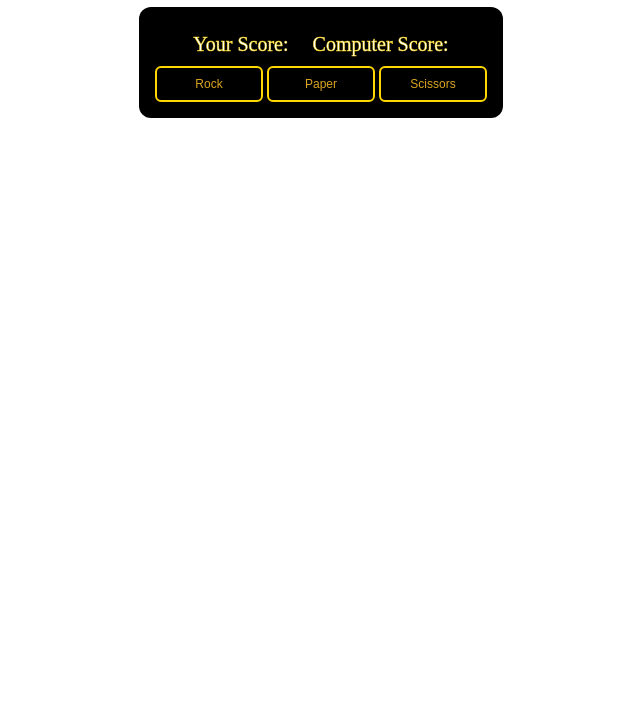
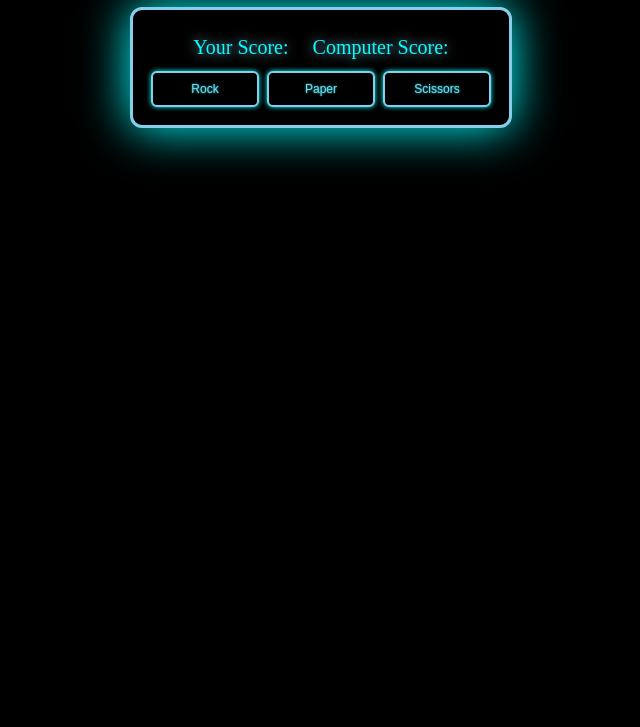
Before and after one commit to CrikeyMikey/Project-rock-paper-scissors, a plain HTML site: page index.html in a window 1280 px wide. Shown: the part 81-808 px from the top of the page, without its empty margins (327-967 px from the left). Drawn offline with Linux system fonts and the light colour scheme.

Commit message:
Added glow effects to all gameboard elements

```diff
--- a/styles.css
+++ b/styles.css
@@ -9,6 +9,7 @@ body {
     display: flex;
     flex-direction: column;
     align-items: center;
+    background-color: black;
 }
 
 p {
@@ -16,14 +17,18 @@ p {
 }
 
 h2 {
-    color: goldenrod;
+    color: cyan;
+    text-shadow: 0 0 3px lightblue;
 }
 
 button {
-    color: goldenrod;
+    color: skyblue;
     background-color: black;
     border-radius: 6px;
-    border: solid 2px gold
+    border: solid 2px skyblue;
+    text-shadow: 0 0 2px cyan;
+    box-shadow: 0 0 0.3rem cyan;
+    margin: 2px;
 }
 
 .rock, .paper, .scissors {
@@ -37,16 +42,18 @@ button {
     font-size: 20px;
     justify-content: space-around;
     padding: 10px;
-    color: white;
+    color: cyan;
     gap: 24px;
-    -webkit-text-stroke: 0.5px gold;
+    text-shadow: 0 0 12px skyblue;
 }
 
 .gameboard {
     border-radius: 12px;
     padding: 16px;
     background-color: black;
+    border: 3px skyblue solid;
     display:flex;
     flex-direction: column;
     align-items: center;
+    box-shadow: 0 0 3rem cyan;
 }
```
